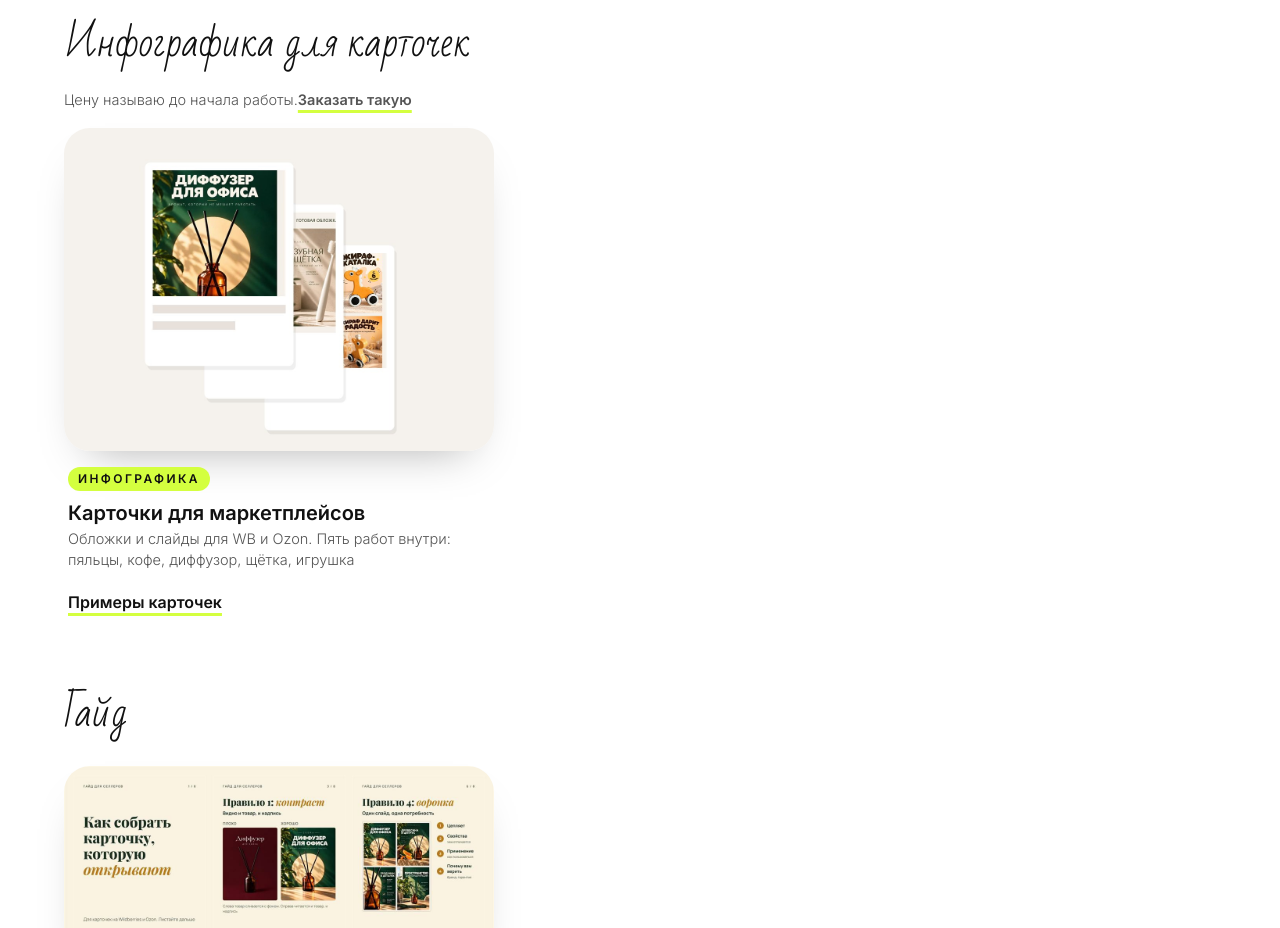
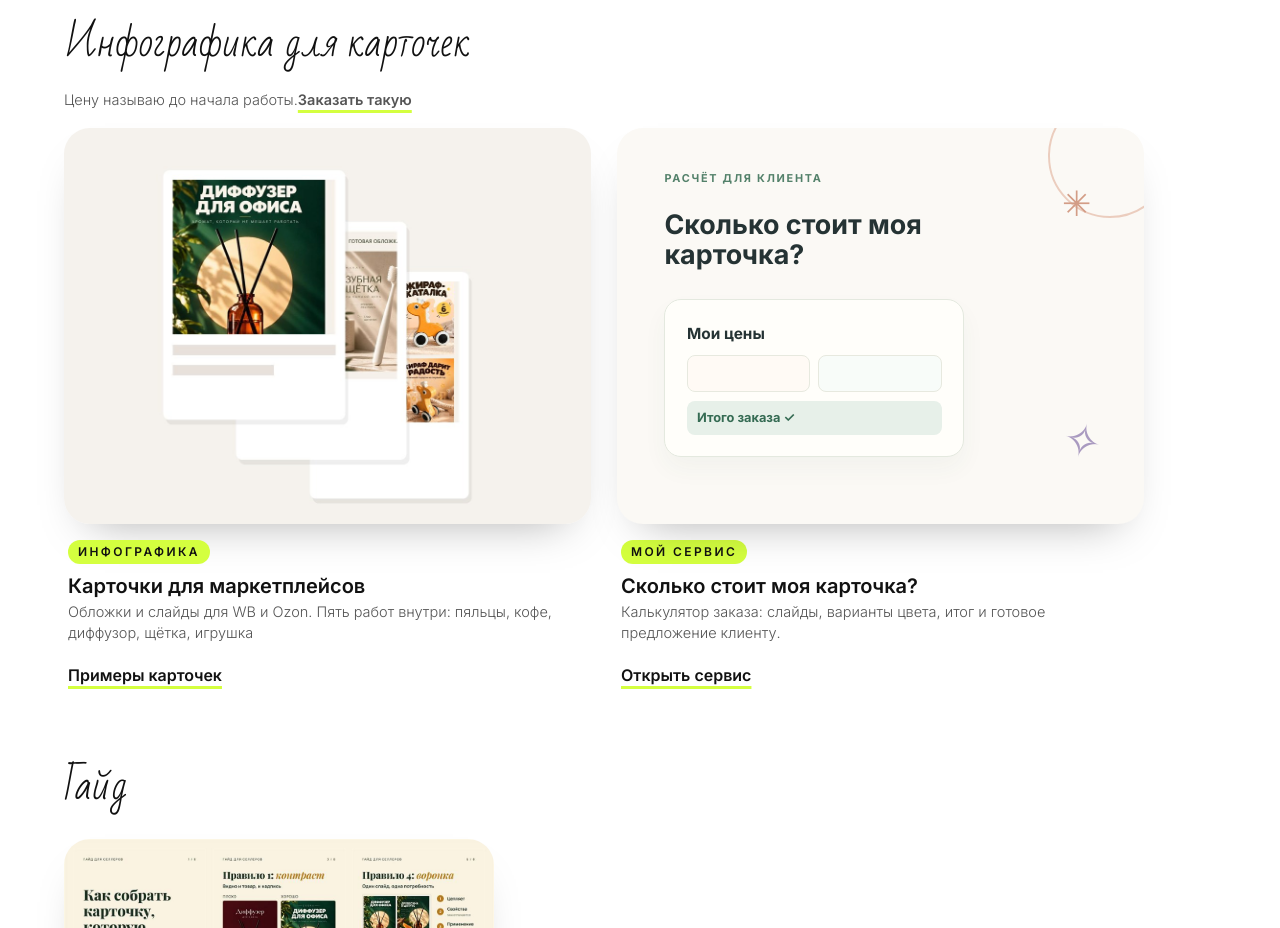
Before and after one commit to evvalon/portfolio, a plain HTML site: page index.html in a window 1280 px wide. Shown: the part 4420-5348 px from the top of the page. Drawn offline with Linux system fonts and the light colour scheme.

Commit message:
Портфолио: калькулятор рядом с инфографикой

```diff
--- a/index.html
+++ b/index.html
@@ -77,6 +77,18 @@ h2{font-family:var(--hand);font-weight:400;font-size:clamp(34px,4.4vw,64px);line
 .works.three{grid-template-columns:repeat(3,1fr);max-width:1080px}.works.three,.works.three .col{gap:14px}.works.three .work img{border-radius:14px}.works.three .work h3{font-size:14px;margin:6px 2px 0;font-weight:500}
 .works.one{grid-template-columns:1fr;max-width:430px}
 .works.equal .work img{aspect-ratio:4/3;object-fit:cover}
+.calc-thumb{aspect-ratio:4/3;position:relative;overflow:hidden;border-radius:26px;background:#fbf9f5;box-shadow:var(--sh);padding:8% 9%;color:#253334}
+.calc-thumb:before{content:"";position:absolute;width:120px;height:120px;border:2px solid #dfaa93;border-radius:50%;right:-28px;top:-34px;opacity:.55}
+.calc-thumb:after{content:"✳";position:absolute;right:10%;top:12%;font-size:35px;color:#d39d86;font-weight:300}
+.calc-thumb .ct-kicker{font-size:clamp(8px,.85vw,11px);font-weight:700;letter-spacing:.16em;color:#53816a}
+.calc-thumb .ct-title{font-size:clamp(20px,2.1vw,31px);font-weight:700;line-height:1.12;max-width:80%;margin:5% 0 7%}
+.calc-thumb .ct-panel{width:80%;max-width:300px;padding:5%;border:1px solid #e4e9df;border-radius:17px;background:#fffefa;box-shadow:0 12px 25px #335a3c0b}
+.calc-thumb .ct-panel b{display:block;font-size:clamp(12px,1.2vw,17px);margin-bottom:9px}
+.calc-thumb .ct-rows{display:grid;grid-template-columns:1fr 1fr;gap:8px}
+.calc-thumb .ct-rows span{display:block;height:37px;border:1px solid #e7e9df;border-radius:8px;background:#fffaf5}
+.calc-thumb .ct-rows span:nth-child(2){background:#f8fcf9}
+.calc-thumb .ct-total{margin-top:9px;background:#e7f0e9;color:#356b53;border-radius:8px;padding:7px 10px;font-size:clamp(11px,1vw,14px);font-weight:700}
+.calc-thumb .ct-spark{position:absolute;right:8%;bottom:12%;font-size:46px;color:#a99ac0;font-weight:300;transform:rotate(15deg)}
 /* спокойно */
 #trust{padding-top:24px;padding-bottom:24px}#trust h2{text-align:center;margin:0 auto 6px;font-size:clamp(30px,3.6vw,46px)}
 .gar{display:grid;grid-template-columns:repeat(3,1fr);gap:14px;margin-top:14px;text-align:center}
@@ -271,7 +283,7 @@ p,.md,.lead,.mecap{text-wrap:pretty}
     </div></div>
 <h3 class="grp" style="margin-top:60px">Инфографика для карточек</h3>
 <p class="md" style="margin:-6px 0 18px">Цену называю до начала работы.<a href="https://t.me/evvalon" style="text-decoration:underline;text-decoration-color:var(--lime);text-decoration-thickness:3px;text-underline-offset:5px;font-weight:600">Заказать такую</a></p>
-<div class="works one"><div class="col"><div class="work"><img src="ikona-infografika.jpg" alt="Инфографика для карточек маркетплейсов: примеры работ" width="1100" height="825" loading="lazy" decoding="async"><span class="tag">Инфографика</span><h3>Карточки для маркетплейсов</h3><p class="md" style="margin:2px 4px 10px;max-width:520px">Обложки и слайды для WB и Ozon. Пять работ внутри: пяльцы, кофе, диффузор, щётка, игрушка</p><a class="l" href="keys-infografika.html">Примеры карточек</a></div></div></div>
+<div class="works equal"><div class="col"><div class="work"><img src="ikona-infografika.jpg" alt="Инфографика для карточек маркетплейсов: примеры работ" width="1100" height="825" loading="lazy" decoding="async"><span class="tag">Инфографика</span><h3>Карточки для маркетплейсов</h3><p class="md" style="margin:2px 4px 10px;max-width:520px">Обложки и слайды для WB и Ozon. Пять работ внутри: пяльцы, кофе, диффузор, щётка, игрушка</p><a class="l" href="keys-infografika.html">Примеры карточек</a></div></div><div class="col"><div class="work"><div class="calc-thumb" role="img" aria-label="Иллюстрация калькулятора стоимости карточек"><div class="ct-kicker">РАСЧЁТ ДЛЯ КЛИЕНТА</div><div class="ct-title">Сколько стоит моя карточка?</div><div class="ct-panel"><b>Мои цены</b><div class="ct-rows"><span></span><span></span></div><div class="ct-total">Итого заказа ✓</div></div><div class="ct-spark" aria-hidden="true">✧</div></div><span class="tag">Мой сервис</span><h3>Сколько стоит моя карточка?</h3><p class="md" style="margin:2px 4px 10px;max-width:520px">Калькулятор заказа: слайды, варианты цвета, итог и готовое предложение клиенту.</p><a class="l" target="_blank" rel="noopener" href="https://evvalon.github.io/card-price-calculator/">Открыть сервис</a></div></div></div>
 
 <h3 class="grp" style="margin-top:60px">Гайд</h3>
 <div class="works one"><div class="col">
```
